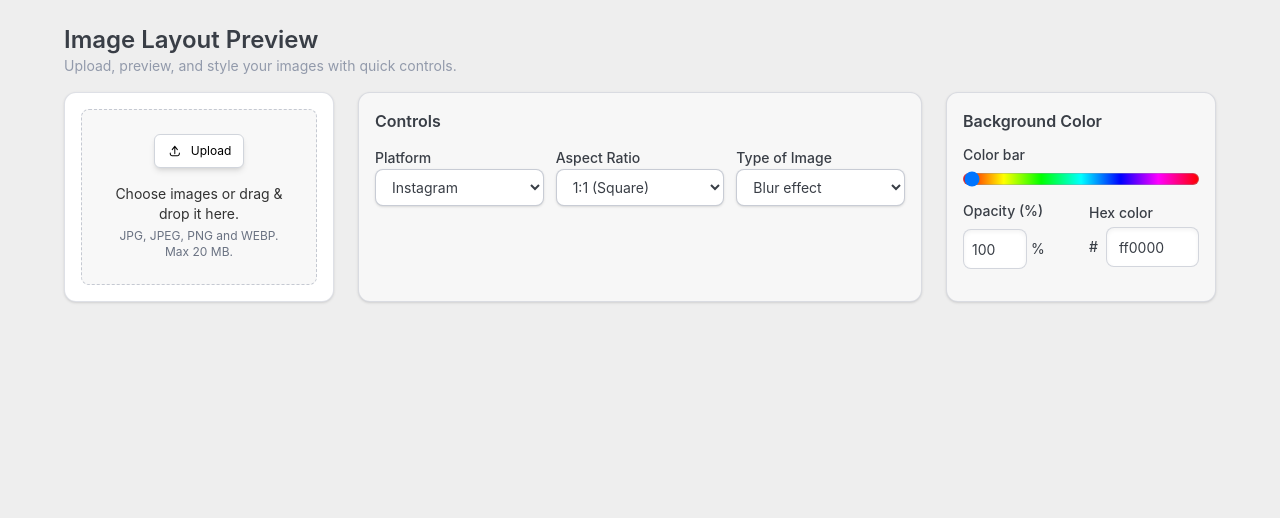
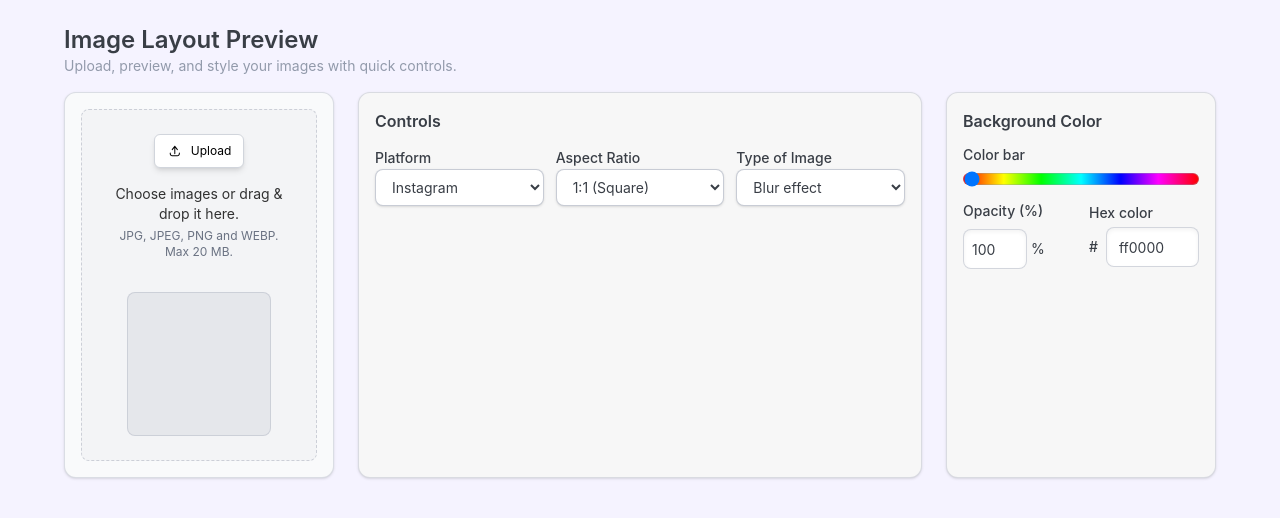
Before and after one commit to dhanushd-27/Waku, a Next.js app: page / in a window 1280 px wide. Shown: the top 518 px of the page. Built offline with nearby package versions, Linux system fonts and the light colour scheme.

Commit message:
Add a skeleton of the image a a mock of image

```diff
--- a/app/page.tsx
+++ b/app/page.tsx
@@ -10,7 +10,7 @@ export default function Home() {
   const [imagePreviewUrl, setImagePreviewUrl] = useState<string | null>(null);
 
   return (
-    <main className="min-h-screen bg-[#EEEEEE] text-[#393E46] p-6">
+    <main className="min-h-screen bg-[#F5F3FF] text-[#393E46] p-6">
       <div className="mx-auto max-w-6xl space-y-4">
         <header>
           <h1 className="text-2xl font-semibold">Image Layout Preview</h1>
--- a/components/Upload/ImagePreview.tsx
+++ b/components/Upload/ImagePreview.tsx
@@ -3,17 +3,19 @@ import React from "react";
 
 interface ImagePreviewProps {
   previewUrl: string;
+  isPlaceholder?: boolean;
   onClear?: () => void;
 }
 
 export const ImagePreview: React.FC<ImagePreviewProps> = ({
   previewUrl,
+  isPlaceholder = false,
   onClear,
 }) => {
   return (
     <div className="mt-4 w-full flex justify-center">
       <div className="group relative flex h-36 w-36 items-center justify-center overflow rounded-lg border border-[#929AAB]/30 bg-white">
-        {onClear && (
+        {onClear && !isPlaceholder && (
           <button
             type="button"
             onClick={onClear}
@@ -37,7 +39,7 @@ export const ImagePreview: React.FC<ImagePreviewProps> = ({
         )}
         <Image
           src={previewUrl}
-          alt="Uploaded preview"
+          alt={isPlaceholder ? "Placeholder image" : "Uploaded preview"}
           fill
           className="rounded-lg object-contain"
           sizes="144px"
--- a/components/Upload/Upload.tsx
+++ b/components/Upload/Upload.tsx
@@ -66,7 +66,7 @@ export const Upload: React.FC<UploadProps> = ({ onImageSelected }) => {
   };
 
   return (
-    <div className="h-full rounded-xl border border-[#929AAB]/30 bg-white p-4 shadow-sm">
+    <div className="h-full rounded-xl border border-[#929AAB]/30 bg-[#F9FAFB] p-4 shadow-sm">
       <div className="space-y-3">
         <UploadArea
           isDragging={isDragging}
@@ -77,8 +77,16 @@ export const Upload: React.FC<UploadProps> = ({ onImageSelected }) => {
           <FileInput inputRef={fileInputRef} onChange={handleFileChange} />
           <UploadButton onClick={handleButtonClick} />
           <UploadInstructions />
-          {previewUrl && (
-            <ImagePreview previewUrl={previewUrl} onClear={handleClearImage} />
+          {!previewUrl ? (
+            <div className="mt-4 w-full flex justify-center">
+              <div className="flex h-36 w-36 items-center justify-center rounded-lg border border-[#929AAB]/30 bg-gray-200" />
+            </div>
+          ) : (
+            <ImagePreview
+              previewUrl={previewUrl}
+              isPlaceholder={false}
+              onClear={handleClearImage}
+            />
           )}
         </UploadArea>
       </div>
--- a/components/Upload/UploadArea.tsx
+++ b/components/Upload/UploadArea.tsx
@@ -17,7 +17,9 @@ export const UploadArea: React.FC<UploadAreaProps> = ({
 }) => {
   return (
     <div
-      className={`flex flex-col items-center justify-center space-y-4 rounded-lg border border-dashed border-[#929AAB]/50 bg-[#f8f8f8]  p-6 text-[#929AAB] ${isDragging ? "border-[#929AAB] bg-gray-50" : ""}`}
+      className={`flex flex-col items-center justify-center space-y-4 rounded-lg border border-dashed border-[#929AAB]/40 bg-[#F3F4F6] p-6 text-[#929AAB] ${
+        isDragging ? "border-[#929AAB] bg-gray-50" : ""
+      }`}
       onDragOver={onDragOver}
       onDragLeave={onDragLeave}
       onDrop={onDrop}
```
